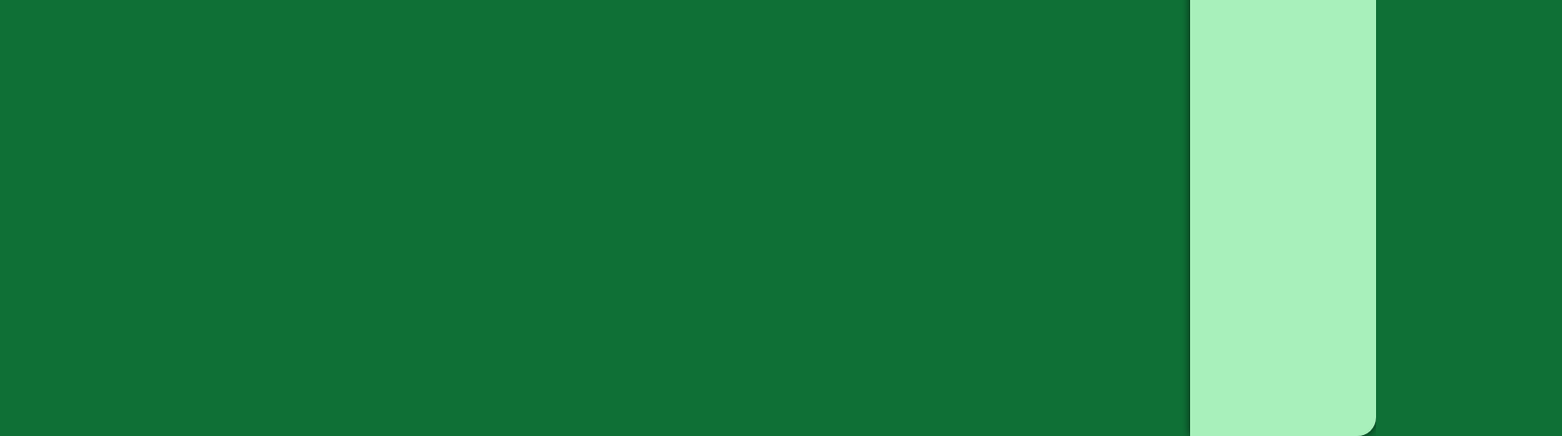
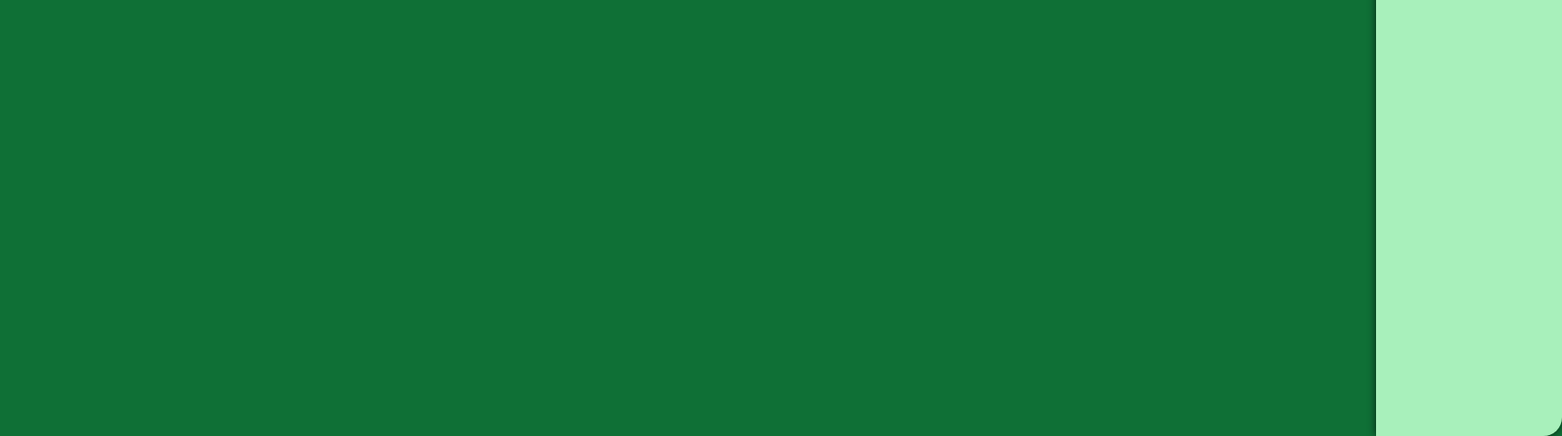
Before and after one commit to LewisBamf/website, a plain HTML site: page index.html in a window 1280 px wide. Shown: the part 381-850 px from the top of the page at 93% size, 1680 px wide, since content can reach past the window. Drawn offline with Linux system fonts and the light colour scheme.

Commit message:
fixed menu position

```diff
--- a/style.css
+++ b/style.css
@@ -57,7 +57,7 @@
     background-color: var(--seccl);
     box-shadow: 0px 0px 10px rgba(0,0,0,0.7);
 
-    transform: translate(100vw, 50px);
+    transform: translate(calc(100vw + 200px), 50px);
 
     transition: box-shadow 0.5s ease;
     transition: width 0.5s ease;
```
